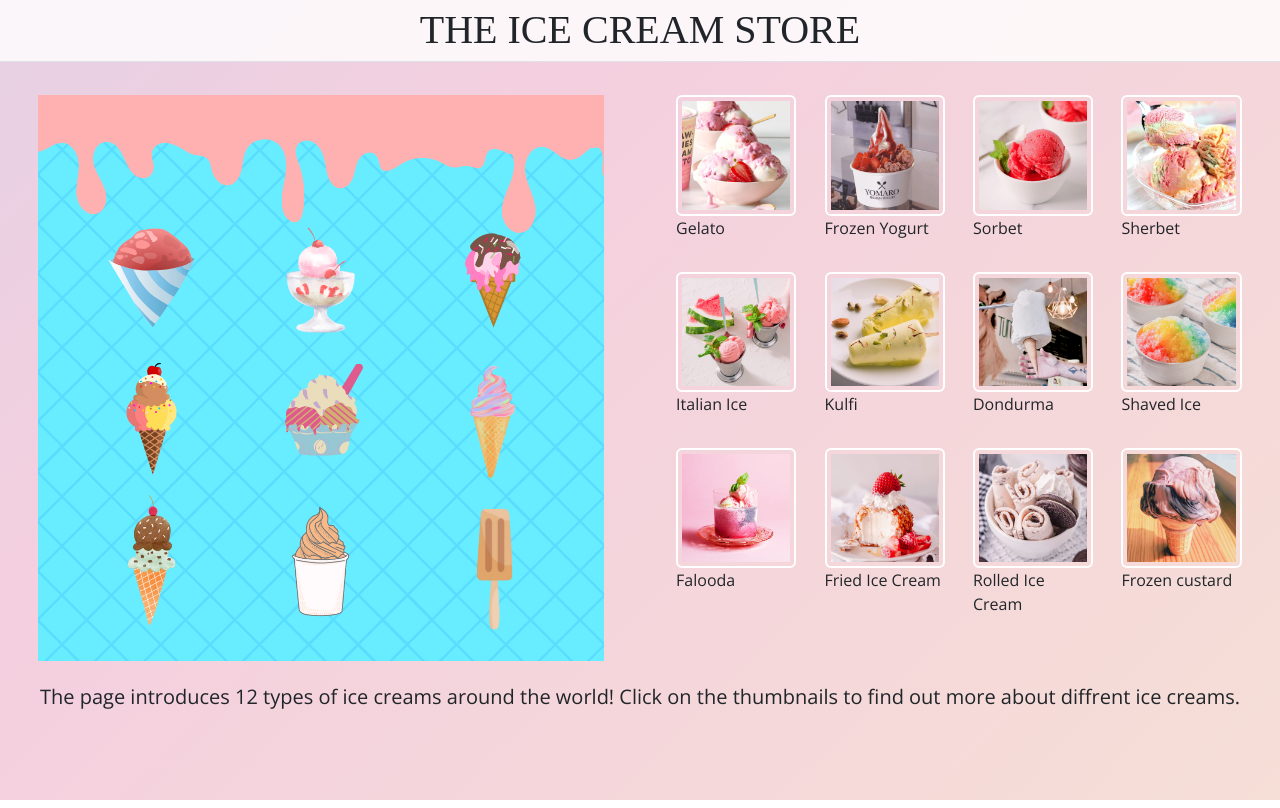
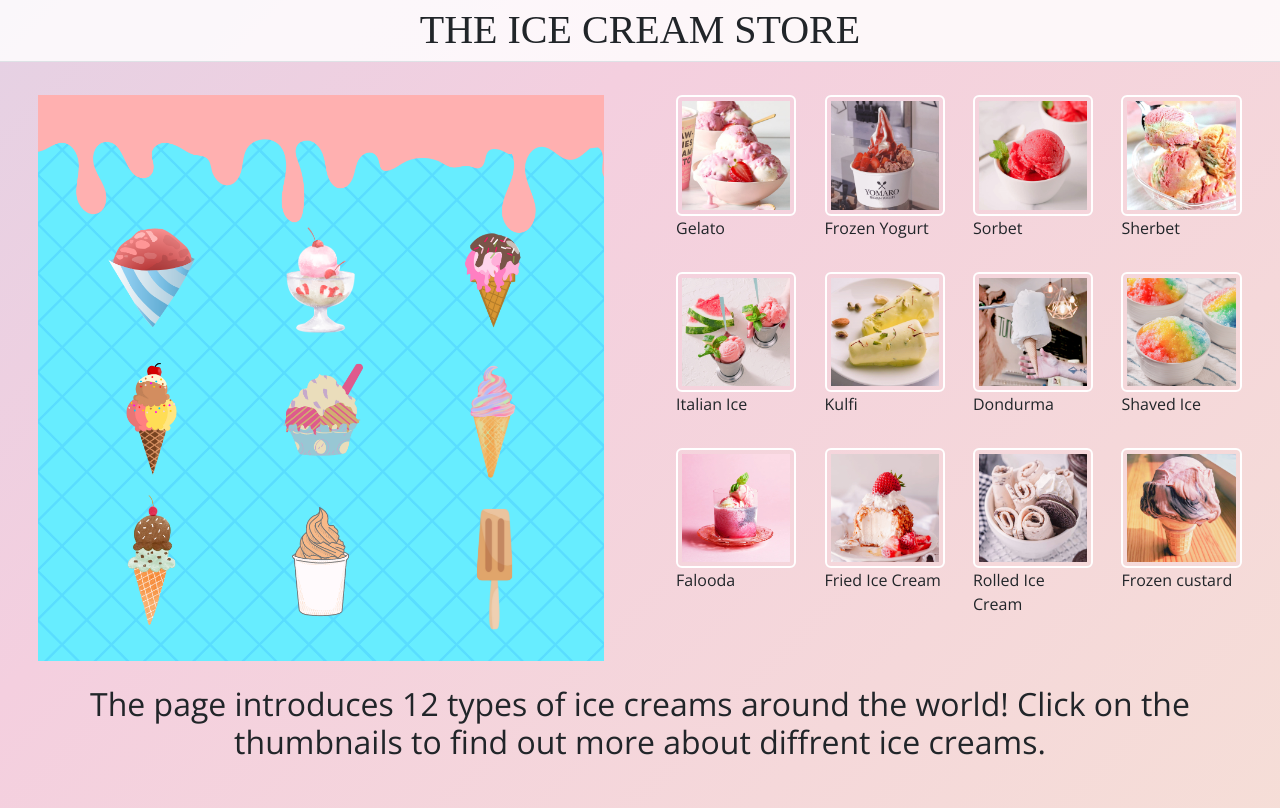
Before and after one commit to jxthetrash/iceCream, a React (Create React App) app: page / in a window 1280 px wide. Built offline with nearby package versions, Linux system fonts and the light colour scheme; the HTML template or start-up script is replaced by a standard one; a web font is replaced by a local one.

Commit message:
grid change

```diff
--- a/src/components/Picker.js
+++ b/src/components/Picker.js
@@ -50,7 +50,7 @@ const Picker = () => {
           </div>
         </div>
         <div id="intro">
-          {!Number.isInteger(targetCupIndex) && <h5>The page introduces 12 types of ice creams around the world! Click on the thumbnails to  find out more about diffrent ice creams.</h5>}
+          {!Number.isInteger(targetCupIndex) && <h2>The page introduces 12 types of ice creams around the world! Click on the thumbnails to  find out more about diffrent ice creams.</h2>}
         </div>
       </div>
     </div>)
--- a/src/index.css
+++ b/src/index.css
@@ -120,3 +120,12 @@ h1{
     text-align: center;
   }
 }
+
+@media screen and(min-width:1141px) {
+  #display{
+    grid-row: 1/ span 2;
+  }
+  #intro{
+   grid-column: 2/ span 2;
+  }
+}
```
Also changed, not shown: 6 other files (tests, documents, lock files or other folders).
